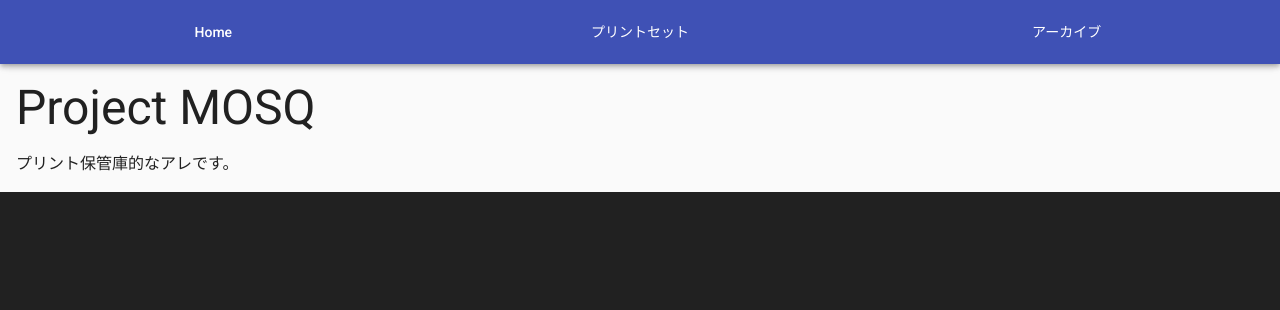
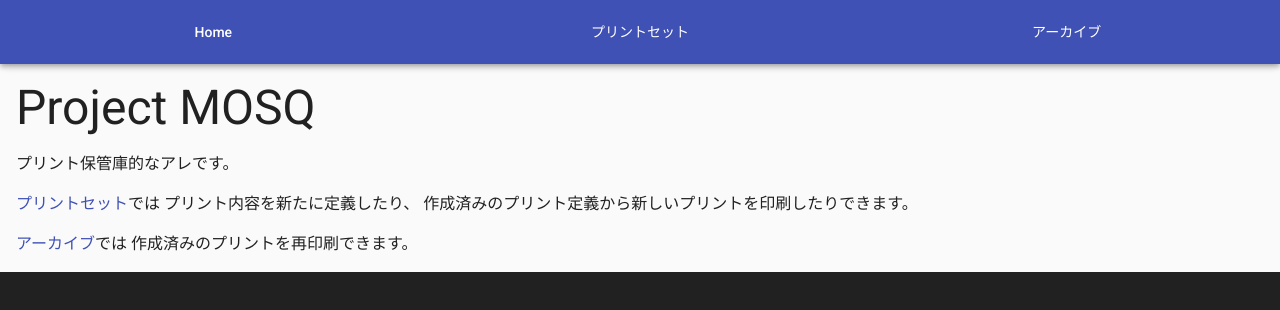
Before and after one commit to miyabi-satoh/mosq, a React (Create React App) app in the folder frontend/: page / in a window 1280 px wide. Shown: the top 310 px of the page. Built offline with nearby package versions, Linux system fonts and the light colour scheme.

Commit message:
本文追加

```diff
--- a/frontend/src/pages/top/Top.tsx
+++ b/frontend/src/pages/top/Top.tsx
@@ -1,4 +1,5 @@
 import { Box, Typography } from "@material-ui/core";
+import { RouterLink } from "components";
 
 function Top() {
   return (
@@ -11,6 +12,19 @@ function Top() {
       <Box m={2}>
         <Typography variant="body1">プリント保管庫的なアレです。</Typography>
       </Box>
+      <Box m={2}>
+        <Typography variant="body1">
+          <RouterLink to="/prints">プリントセット</RouterLink>では
+          プリント内容を新たに定義したり、
+          作成済みのプリント定義から新しいプリントを印刷したりできます。
+        </Typography>
+      </Box>
+      <Box m={2}>
+        <Typography variant="body1">
+          <RouterLink to="/archives">アーカイブ</RouterLink>では
+          作成済みのプリントを再印刷できます。
+        </Typography>
+      </Box>
     </>
   );
 }
```
